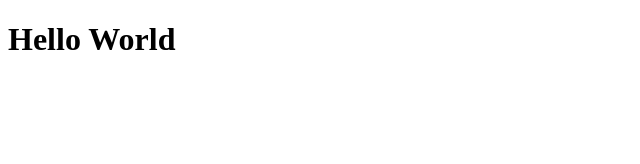
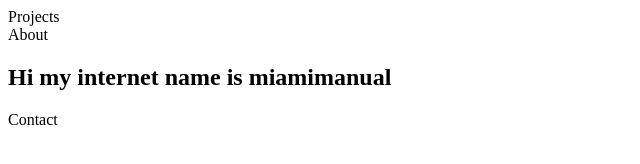
Before and after one commit to miamimanual/miamimanual.github.io, a plain HTML site: page index.html in a window 1280 px wide. Shown: the whole page, without its empty margins (0-640 px from the left). Drawn offline with Linux system fonts and the light colour scheme.

Commit message:
main page html basic

```diff
--- a/index.html
+++ b/index.html
@@ -7,6 +7,17 @@
     <title>My 9 Websites</title>
   </head>
   <body>
-    <h1>Hello World</h1>
+    <header>
+      <div>
+        <div>
+          <div class="Projects">Projects</div>
+          <div class="About">About</div>
+        </div>
+      </div>
+    </header>
+    <main><h2>Hi my internet name is miamimanual</h2></main>
+    <footer>
+      <div><div class="contact">Contact</div></div>
+    </footer>
   </body>
 </html>
```
Also changed, not shown: style.css (added).
